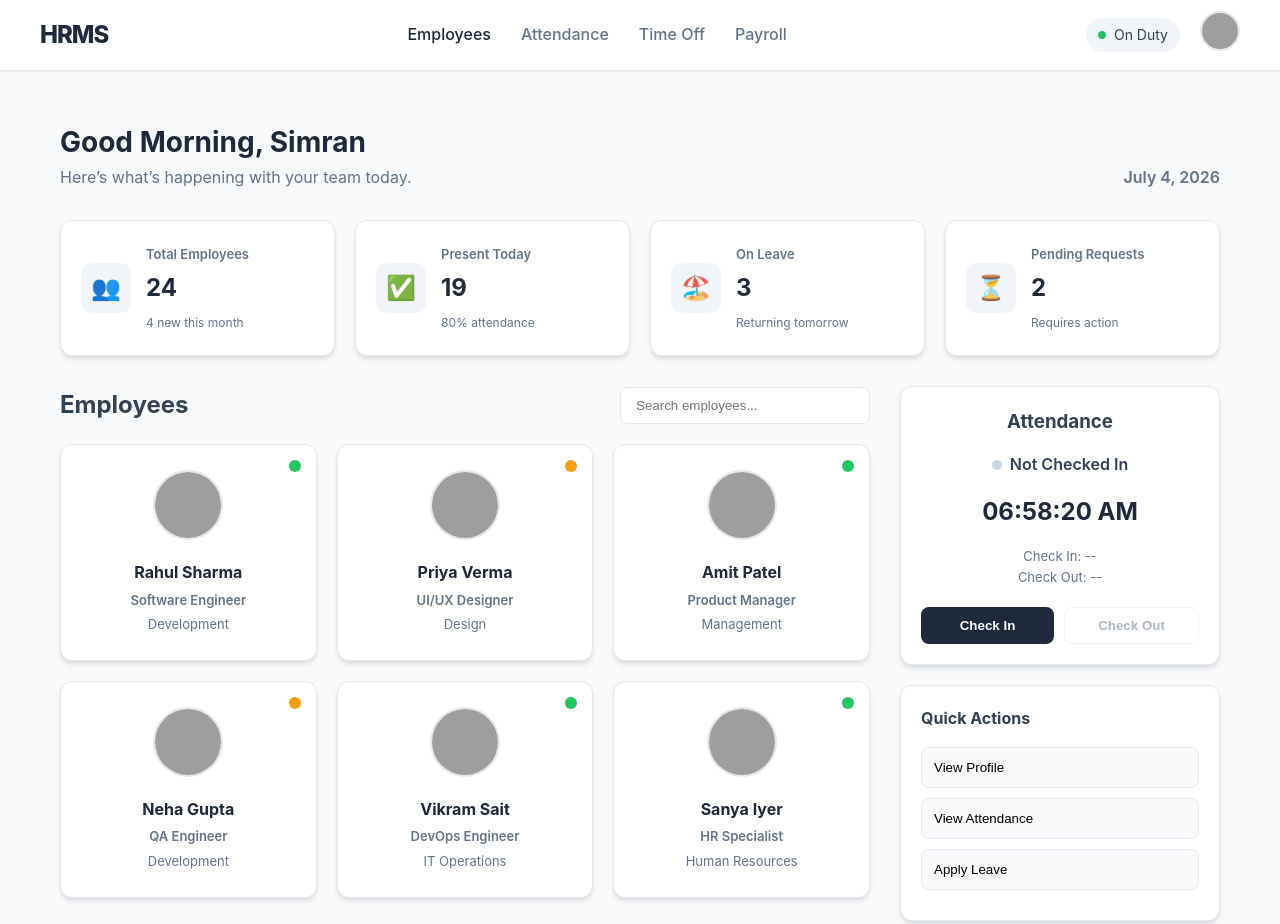
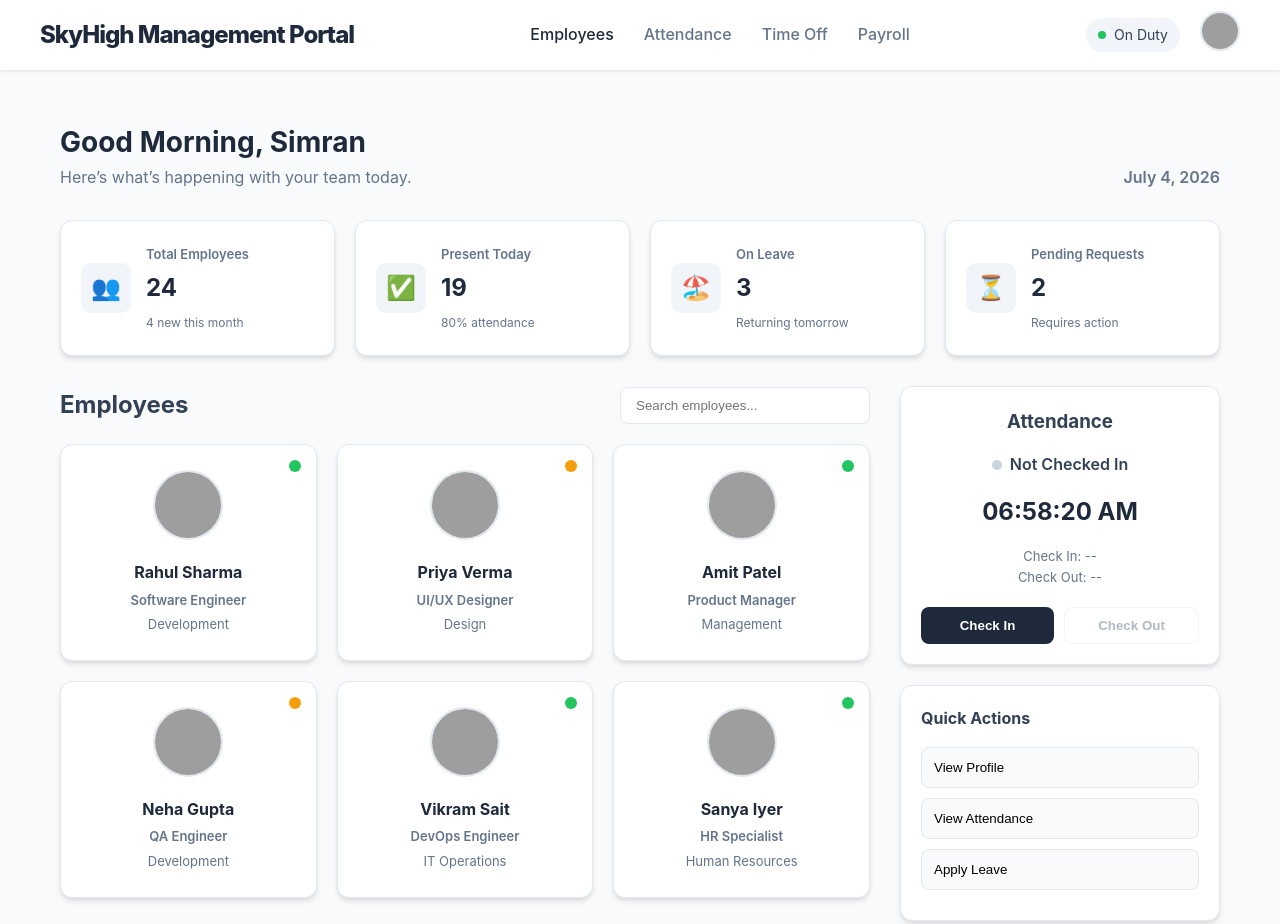
Before and after one commit to ishikamahto8/odoo-workspace-hub, a plain HTML site: page frontend/dashbord.html in a window 1280 px wide. Shown: the top 924 px of the page. Drawn offline with Linux system fonts and the light colour scheme; grey boxes are pictures that could not be loaded.

Commit message:
heading updated

```diff
--- a/frontend/dashbord.html
+++ b/frontend/dashbord.html
@@ -11,7 +11,7 @@
     <!-- TOP NAVBAR -->
     <nav class="navbar">
         <div class="nav-left">
-            <div class="logo">HRMS</div>
+            <div class="logo">SkyHigh Management Portal</div>
         </div>
 
         <ul class="nav-center">
```
